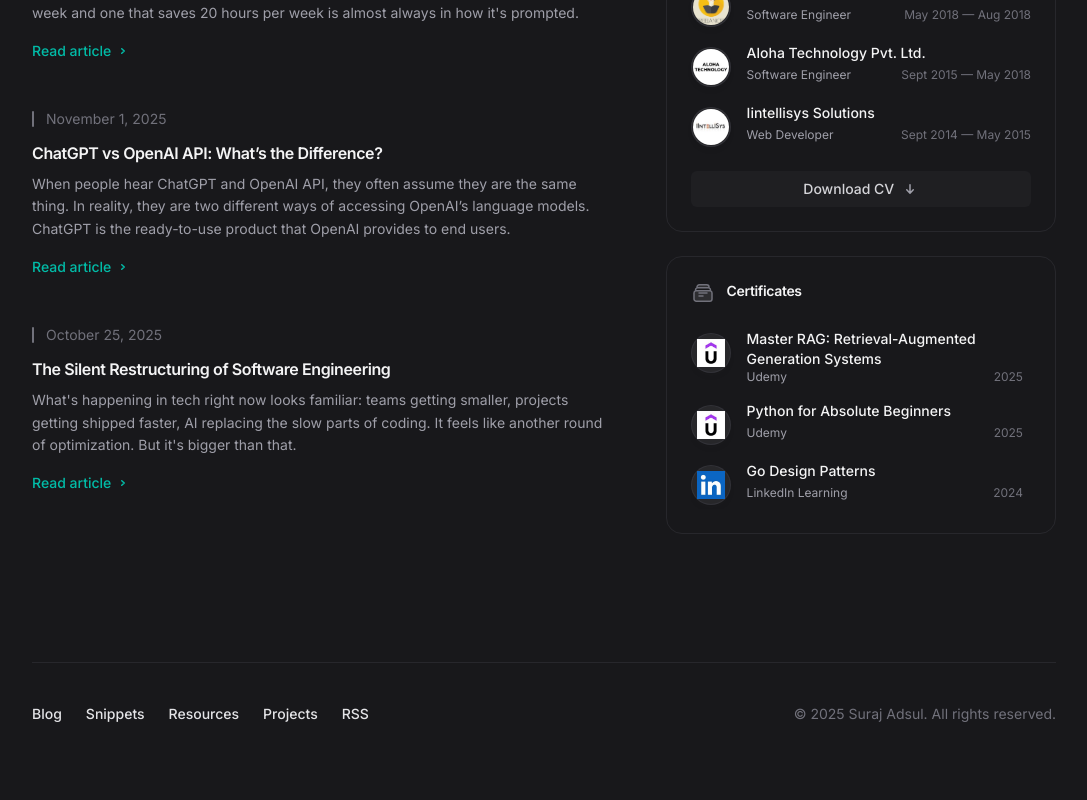
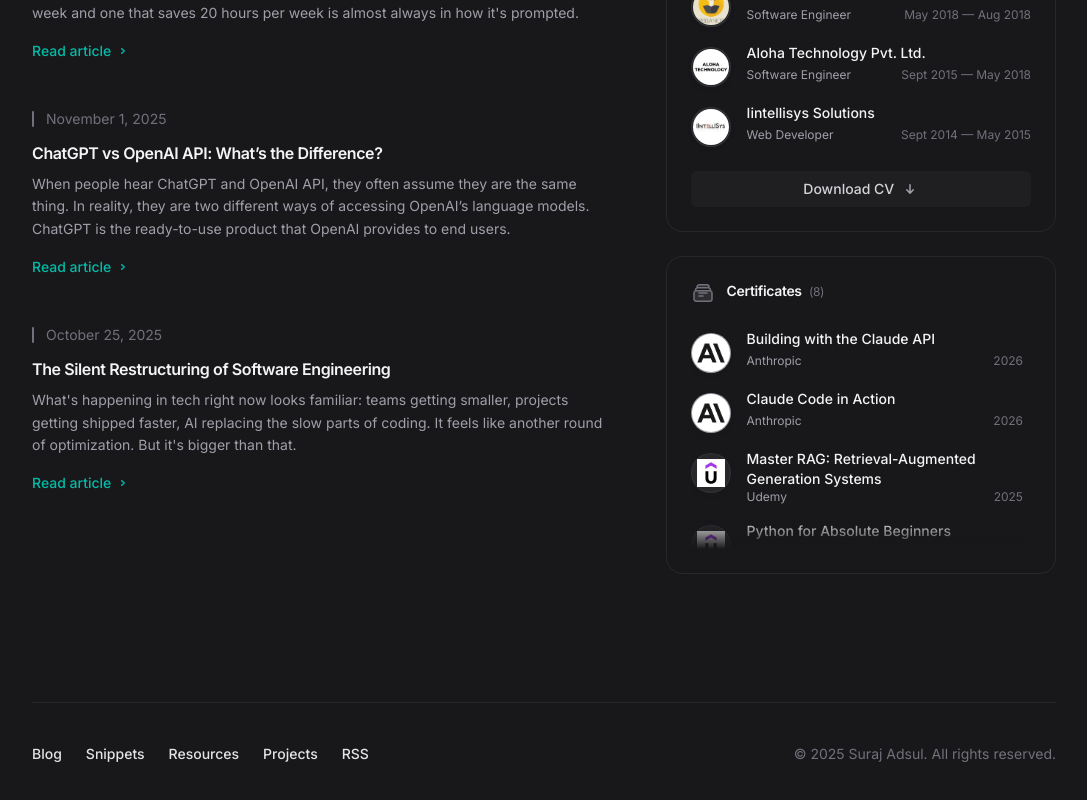
Before and after one commit to SurajAdsul/blog, a Next.js app: page / in a window 1280 px wide. Shown: the part 804-1604 px from the top of the page, without its empty margins (96-1183 px from the left). Built offline with nearby package versions, Linux system fonts and the light colour scheme.

Commit message:
Update project

```diff
--- a/src/app/components/CertificatesSection.js
+++ b/src/app/components/CertificatesSection.js
@@ -1,5 +1,21 @@
 export default function CertificatesSection() {
   const certificates = [
+    {
+      name: "Building with the Claude API",
+      issuer: "Anthropic",
+      date: "2026",
+      link: "https://verify.skilljar.com/c/8xdco244gaxa",
+      logo: "/certificates/anthropic_logo.png",
+      logoBg: "bg-white dark:bg-white",
+    },
+    {
+      name: "Claude Code in Action",
+      issuer: "Anthropic",
+      date: "2026",
+      link: "https://verify.skilljar.com/c/yetknhz9ucad",
+      logo: "/certificates/anthropic_logo.png",
+      logoBg: "bg-white dark:bg-white",
+    },
     {
       name: "Master RAG: Retrieval-Augmented Generation Systems",
       issuer: "Udemy",
@@ -65,9 +81,15 @@ export default function CertificatesSection() {
             className="stroke-zinc-400 dark:stroke-zinc-500"
           />
         </svg>
-        <span className="ml-3">Certificates</span>
+        <span className="ml-3">
+          Certificates{" "}
+          <span className="ml-1 text-xs font-normal text-zinc-400 dark:text-zinc-500">
+            ({certificates.length})
+          </span>
+        </span>
       </h2>
-      <div className="mt-6 max-h-[180px] overflow-y-auto pr-2 space-y-4 scrollbar-thin scrollbar-thumb-zinc-200 dark:scrollbar-thumb-zinc-700 scrollbar-track-transparent">
+      <div className="relative">
+        <div className="mt-6 max-h-[220px] overflow-y-auto pr-2 space-y-4 scrollbar-thin scrollbar-thumb-zinc-200 dark:scrollbar-thumb-zinc-700 scrollbar-track-transparent">
         {certificates.map((cert, index) => (
           <li key={index} className="list-none">
             <a
@@ -76,7 +98,7 @@ export default function CertificatesSection() {
               rel="noopener noreferrer"
               className="flex gap-4 group"
             >
-              <div className="relative mt-1 flex h-10 w-10 flex-none items-center justify-center rounded-full shadow-md shadow-zinc-800/5 ring-1 ring-zinc-900/5 dark:border dark:border-zinc-700/50 dark:bg-zinc-800 dark:ring-0">
+              <div className={`relative mt-1 flex h-10 w-10 flex-none items-center justify-center rounded-full shadow-md shadow-zinc-800/5 ring-1 ring-zinc-900/5 dark:border dark:border-zinc-700/50 dark:ring-0 ${cert.logoBg || "dark:bg-zinc-800"}`}>
                 {cert.logo ? (
                   <img src={cert.logo} alt="" className="h-7 w-7" />
                 ) : (
@@ -100,6 +122,8 @@ export default function CertificatesSection() {
             </a>
           </li>
         ))}
+        </div>
+        <div className="pointer-events-none absolute bottom-0 left-0 right-0 h-8 bg-gradient-to-t from-white to-transparent dark:from-zinc-900" />
       </div>
     </div>
   );
```
Also changed, not shown: public/certificates/anthropic_logo.png (added).
